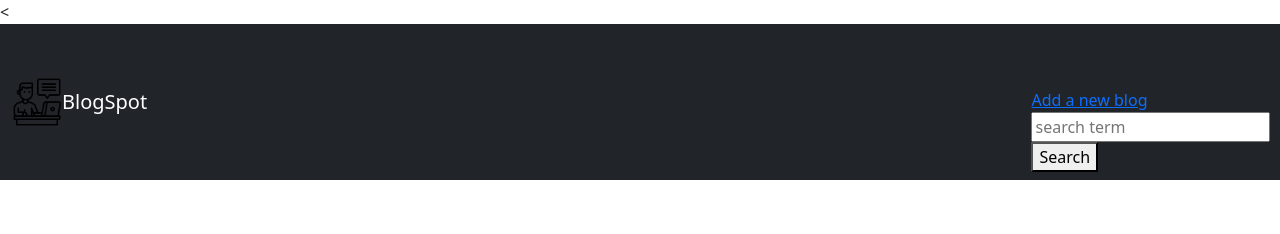
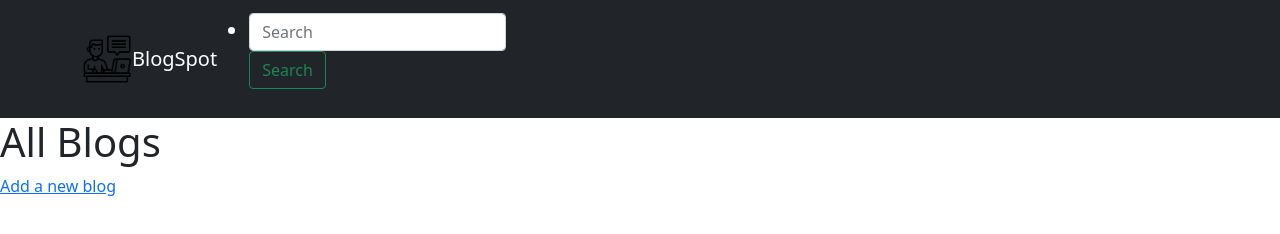
Before and after one commit to Anas748/ssp_ca3, a website: page views/index.html in a window 1280 px wide. Drawn offline with nearby package versions, Linux system fonts and the light colour scheme; no server answers.

Commit message:
add rough data and do some css with buttons

```diff
--- a/views/index.html
+++ b/views/index.html
@@ -15,22 +15,27 @@
 
 <body>
   <!-- Responsive navbar-->
-  < <nav class="navbar navbar-expand-lg navbar-dark bg-dark">
+  <nav class="navbar navbar-expand-lg navbar-dark bg-dark">
     <div class="container">
       <a class="navbar-brand d-flex align-items-center" href="#">
         <img src="assets/blog.png" alt="Logo">
         <span>BlogSpot</span>
+        <ul>
+          <li class="nav-item active">
+            <form class="form-inline">
+               <input class="form-control mr-sm-2" type="search" placeholder="Search" aria-label="Search">
+              <button class="btn btn-outline-success my-2 my-sm-0" type="submit">Search</button>
+            </form>
+          </li>
+        </ul>
       </a>
     </div>
-    <nav>
-      <nav>
+  </nav>
+      <div>
         <h1>All Blogs</h1>
         <a href="create.html">Add a new blog</a>
-      </nav>
-      <form class="search">
-        <input type="text" name="term" placeholder="search term">
-        <button type="submit">Search</button>
-      </form>
+      </div>
+
       <div class="blogs">
         <!-- inject blogs here from js -->
       </div>
```
Also changed, not shown: views/create.html (+2 -2 lines), views/data/db.json (added, +28 -0 lines).
